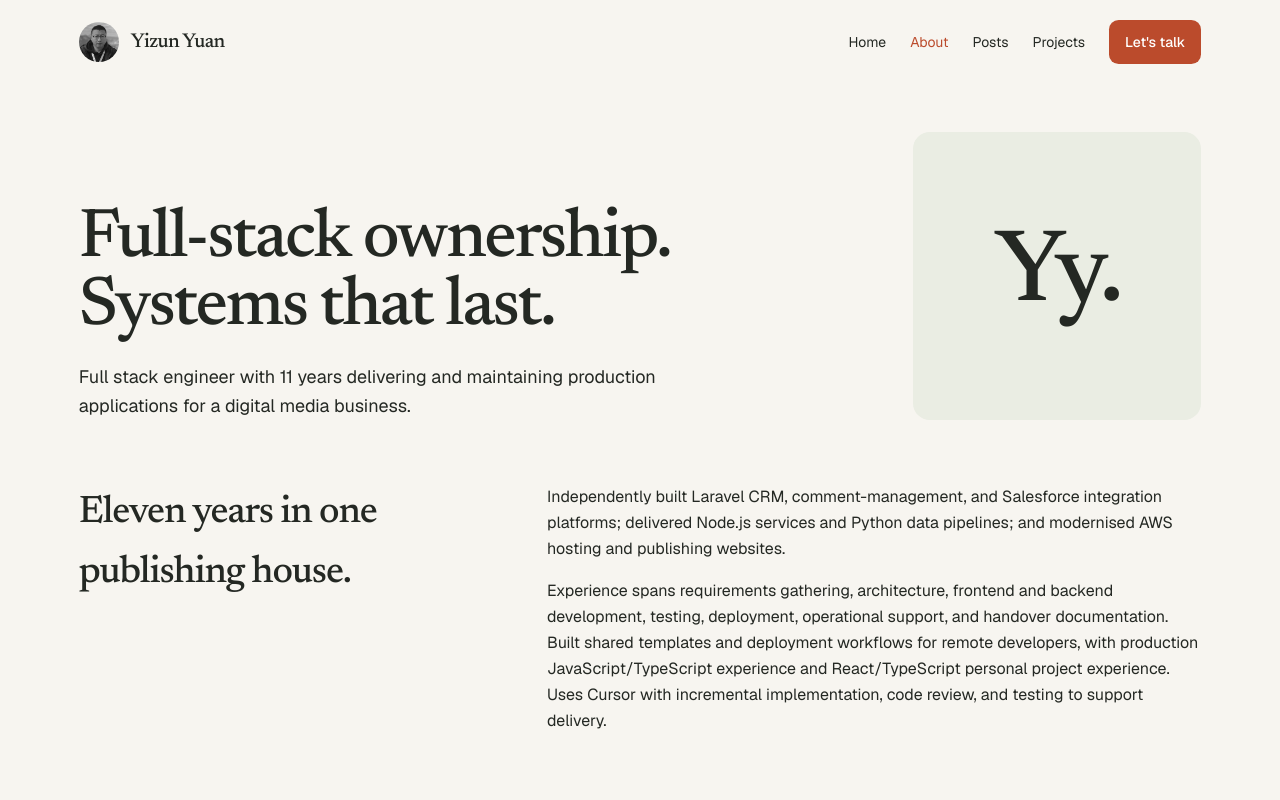
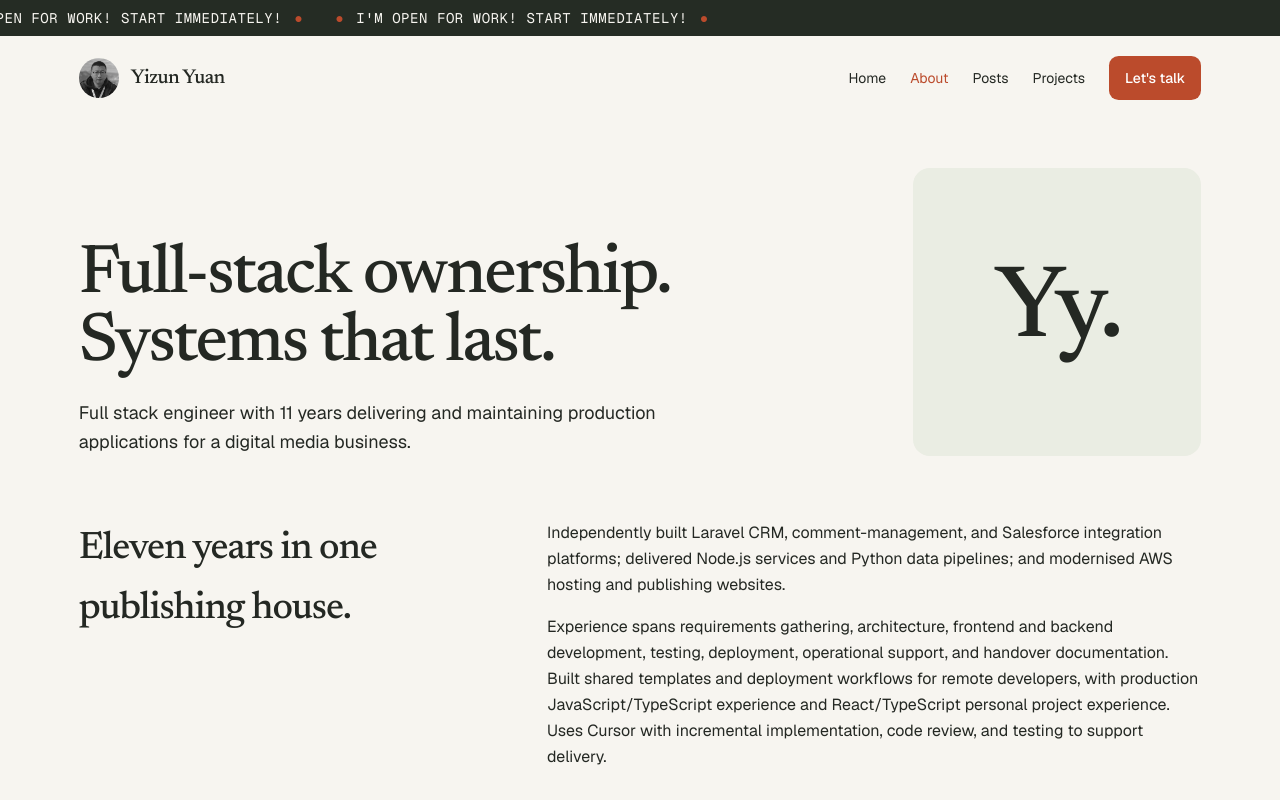
Before and after one commit to yuanyizun/yuanyizun.dev, a Next.js app: page /about in a window 1280 px wide. Shown: the top 800 px of the page. Built offline with nearby package versions, Linux system fonts and the light colour scheme.

Commit message:
feat: add header ticker

```diff
--- /dev/null
+++ b/content/header-ticker.json
@@ -0,0 +1,3 @@
+{
+  "items": ["I'm open for Work! start immediately!"]
+}
--- a/src/app/globals.css
+++ b/src/app/globals.css
@@ -149,6 +149,36 @@
     display: grid;
     gap: 0.15rem;
   }
+
+  .header-ticker-track {
+    display: flex;
+    width: max-content;
+    animation: header-ticker-marquee 28s linear infinite;
+  }
+
+  .header-ticker-dragging .header-ticker-track {
+    animation-play-state: paused;
+  }
+
+  .header-ticker-static {
+    display: none;
+    margin: 0;
+    padding: 0.5rem 1rem;
+    font-family: var(--font-mono);
+    font-size: 0.75rem;
+    letter-spacing: 0.04em;
+    text-transform: uppercase;
+    text-align: center;
+  }
+
+  @keyframes header-ticker-marquee {
+    from {
+      transform: translateX(0);
+    }
+    to {
+      transform: translateX(-50%);
+    }
+  }
 }
 
 @media (min-width: 1200px) {
@@ -238,4 +268,13 @@ html[data-positions="true"] [data-position] {
   .reading-progress span {
     transition: none;
   }
+
+  .header-ticker-track {
+    display: none;
+    animation: none;
+  }
+
+  .header-ticker-static {
+    display: block;
+  }
 }
--- /dev/null
+++ b/src/data/header-ticker.ts
@@ -0,0 +1,28 @@
+import raw from "../../content/header-ticker.json";
+
+export type HeaderTickerContent = {
+  items: string[];
+};
+
+function loadHeaderTicker(data: unknown): HeaderTickerContent {
+  if (
+    typeof data !== "object" ||
+    data === null ||
+    !("items" in data) ||
+    !Array.isArray((data as { items: unknown }).items)
+  ) {
+    throw new Error('header-ticker.json must define a non-empty "items" string array');
+  }
+
+  const items = (data as { items: unknown[] }).items;
+  if (
+    items.length === 0 ||
+    items.some((item) => typeof item !== "string" || item.length === 0)
+  ) {
+    throw new Error('header-ticker.json "items" must be a non-empty array of non-empty strings');
+  }
+
+  return { items: items as string[] };
+}
+
+export const HEADER_TICKER = loadHeaderTicker(raw);
--- /dev/null
+++ b/src/modules/header-ticker.tsx
@@ -0,0 +1,172 @@
+"use client";
+
+import {
+  useCallback,
+  useEffect,
+  useRef,
+  useState,
+  type PointerEvent as ReactPointerEvent,
+} from "react";
+import { HEADER_TICKER } from "@/data/header-ticker";
+import { cn } from "@/lib/utils";
+
+const DRAG_THRESHOLD_PX = 4;
+const SEPARATOR = " · ";
+
+type DragState = {
+  pointerId: number;
+  startClientY: number;
+  originTop: number;
+  moved: boolean;
+};
+
+export function HeaderTicker() {
+  const rootRef = useRef<HTMLDivElement>(null);
+  const dragRef = useRef<DragState | null>(null);
+  const [floatingTop, setFloatingTop] = useState<number | null>(null);
+  const [dragging, setDragging] = useState(false);
+  const [spacerHeight, setSpacerHeight] = useState(0);
+
+  const items = HEADER_TICKER.items;
+  const phrase = items.join(SEPARATOR);
+  const isFloating = floatingTop !== null;
+
+  const clampTop = useCallback((top: number, height: number) => {
+    const max = Math.max(0, window.innerHeight - height);
+    return Math.min(Math.max(0, top), max);
+  }, []);
+
+  const onPointerDown = (event: ReactPointerEvent<HTMLDivElement>) => {
+    if (event.button !== 0) {
+      return;
+    }
+
+    const el = rootRef.current;
+    if (!el) {
+      return;
+    }
+
+    const rect = el.getBoundingClientRect();
+    dragRef.current = {
+      pointerId: event.pointerId,
+      startClientY: event.clientY,
+      originTop: isFloating ? floatingTop! : rect.top,
+      moved: false,
+    };
+    try {
+      el.setPointerCapture(event.pointerId);
+    } catch {
+      // Capture can fail for synthetic or non-primary pointers; drag still works via bubbled moves.
+    }
+  };
+
+  const onPointerMove = (event: ReactPointerEvent<HTMLDivElement>) => {
+    const drag = dragRef.current;
+    const el = rootRef.current;
+    if (!drag || drag.pointerId !== event.pointerId || !el) {
+      return;
+    }
+
+    const deltaY = event.clientY - drag.startClientY;
+    if (!drag.moved && Math.abs(deltaY) < DRAG_THRESHOLD_PX) {
+      return;
+    }
+
+    if (!drag.moved) {
+      drag.moved = true;
+      setDragging(true);
+      setSpacerHeight(el.getBoundingClientRect().height);
+    }
+
+    const nextTop = clampTop(
+      drag.originTop + deltaY,
+      el.getBoundingClientRect().height,
+    );
+    setFloatingTop(nextTop);
+  };
+
+  const endDrag = (event: ReactPointerEvent<HTMLDivElement>) => {
+    const drag = dragRef.current;
+    if (!drag || drag.pointerId !== event.pointerId) {
+      return;
+    }
+
+    dragRef.current = null;
+    setDragging(false);
+
+    const el = rootRef.current;
+    if (el?.hasPointerCapture(event.pointerId)) {
+      el.releasePointerCapture(event.pointerId);
+    }
+  };
+
+  useEffect(() => {
+    if (!isFloating) {
+      return;
+    }
+
+    const onResize = () => {
+      const el = rootRef.current;
+      if (!el) {
+        return;
+      }
+      setFloatingTop((top) =>
+        top === null ? top : clampTop(top, el.getBoundingClientRect().height),
+      );
+    };
+
+    window.addEventListener("resize", onResize);
+    return () => window.removeEventListener("resize", onResize);
+  }, [clampTop, isFloating]);
+
+  return (
+    <>
+      {isFloating ? (
+        <div
+          aria-hidden="true"
+          className="w-full shrink-0"
+          style={{ height: spacerHeight }}
+        />
+      ) : null}
+      <div
+        ref={rootRef}
+        role="region"
+        aria-label="Availability"
+        onPointerDown={onPointerDown}
+        onPointerMove={onPointerMove}
+        onPointerUp={endDrag}
+        onPointerCancel={endDrag}
+        className={cn(
+          "header-ticker z-30 w-full select-none bg-inverse text-inverse-foreground",
+          "cursor-grab touch-none active:cursor-grabbing",
+          dragging && "header-ticker-dragging cursor-grabbing",
+          isFloating && "fixed left-0",
+        )}
+        style={isFloating ? { top: floatingTop } : undefined}
+      >
+        <p className="sr-only">{phrase}</p>
+        <div className="header-ticker-viewport overflow-hidden" aria-hidden="true">
+          <div className="header-ticker-track">
+            <TickerSegment phrase={phrase} />
+            <TickerSegment phrase={phrase} />
+          </div>
+          <p className="header-ticker-static">{phrase}</p>
+        </div>
+      </div>
+    </>
+  );
+}
+
+function TickerSegment({ phrase }: { phrase: string }) {
+  return (
+    <span className="header-ticker-segment inline-flex shrink-0 items-center gap-3 px-4 py-2 font-mono text-xs tracking-[0.04em] uppercase sm:text-sm">
+      <span className="text-primary" aria-hidden="true">
+        ●
+      </span>
+      <span>{phrase}</span>
+      <span className="text-primary" aria-hidden="true">
+        ●
+      </span>
+    </span>
+  );
+}
--- a/src/modules/site-header.tsx
+++ b/src/modules/site-header.tsx
@@ -14,6 +14,7 @@ import {
 } from "@/components/ui/tooltip";
 import { cn } from "@/lib/utils";
 import type { NavKey } from "@/theme/contracts";
+import { HeaderTicker } from "@/modules/header-ticker";
 
 const links = [
   { href: "/", label: "Home", key: "home" },
@@ -46,7 +47,9 @@ export function SiteHeader({ active }: { active?: NavKey }) {
   const pathname = usePathname();
 
   return (
-    <header className="theme-container flex items-center justify-between gap-4 py-5">
+    <header className="flex flex-col">
+      <HeaderTicker />
+      <div className="theme-container flex items-center justify-between gap-4 py-5">
         <div className="inline-flex items-center gap-3">
           <TooltipProvider delayDuration={150}>
             <Tooltip>
@@ -130,6 +133,7 @@ export function SiteHeader({ active }: { active?: NavKey }) {
             </Dialog.Content>
           </Dialog.Portal>
         </Dialog.Root>
+      </div>
     </header>
   );
 }
```
Lines whose indentation alone changed are shown as unchanged.
